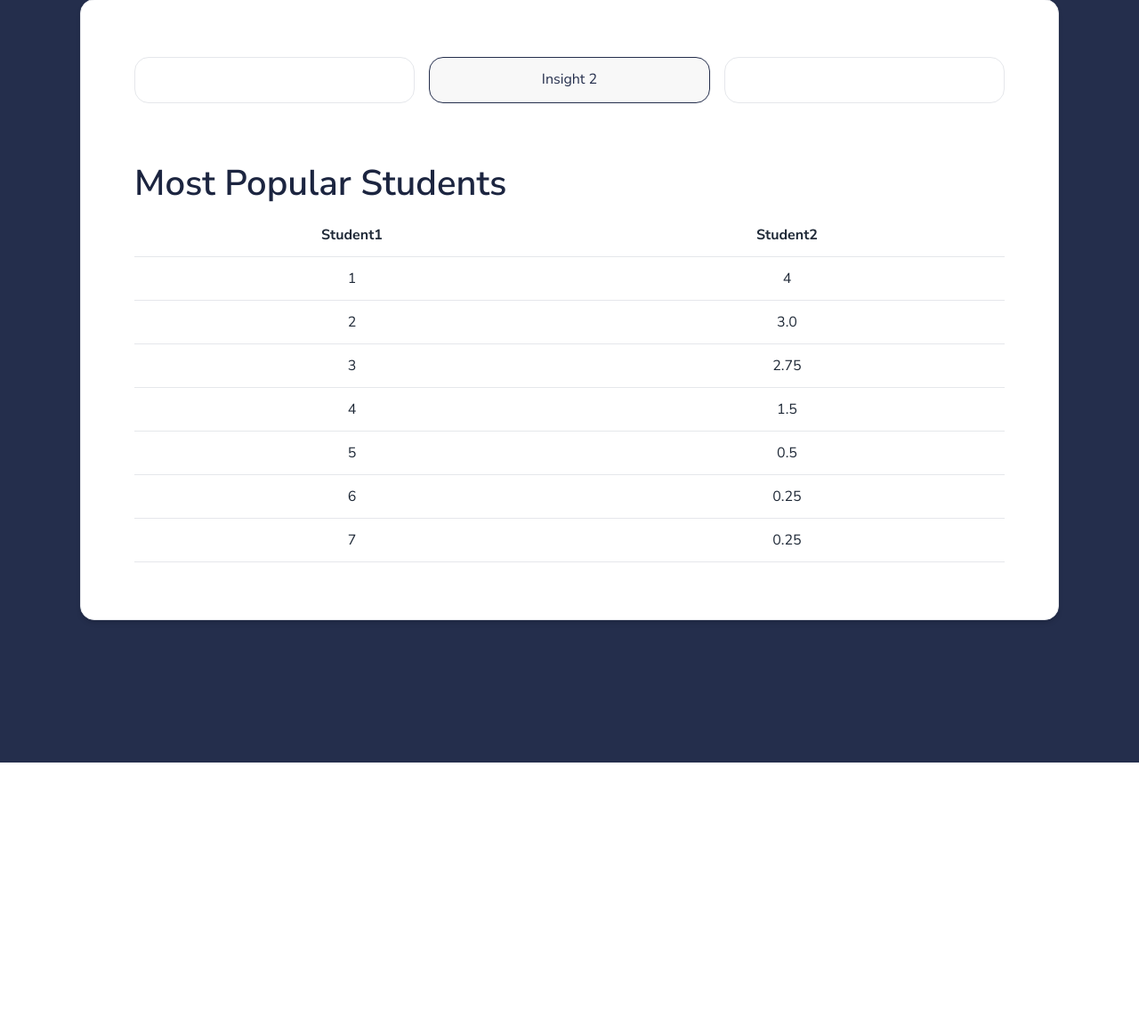
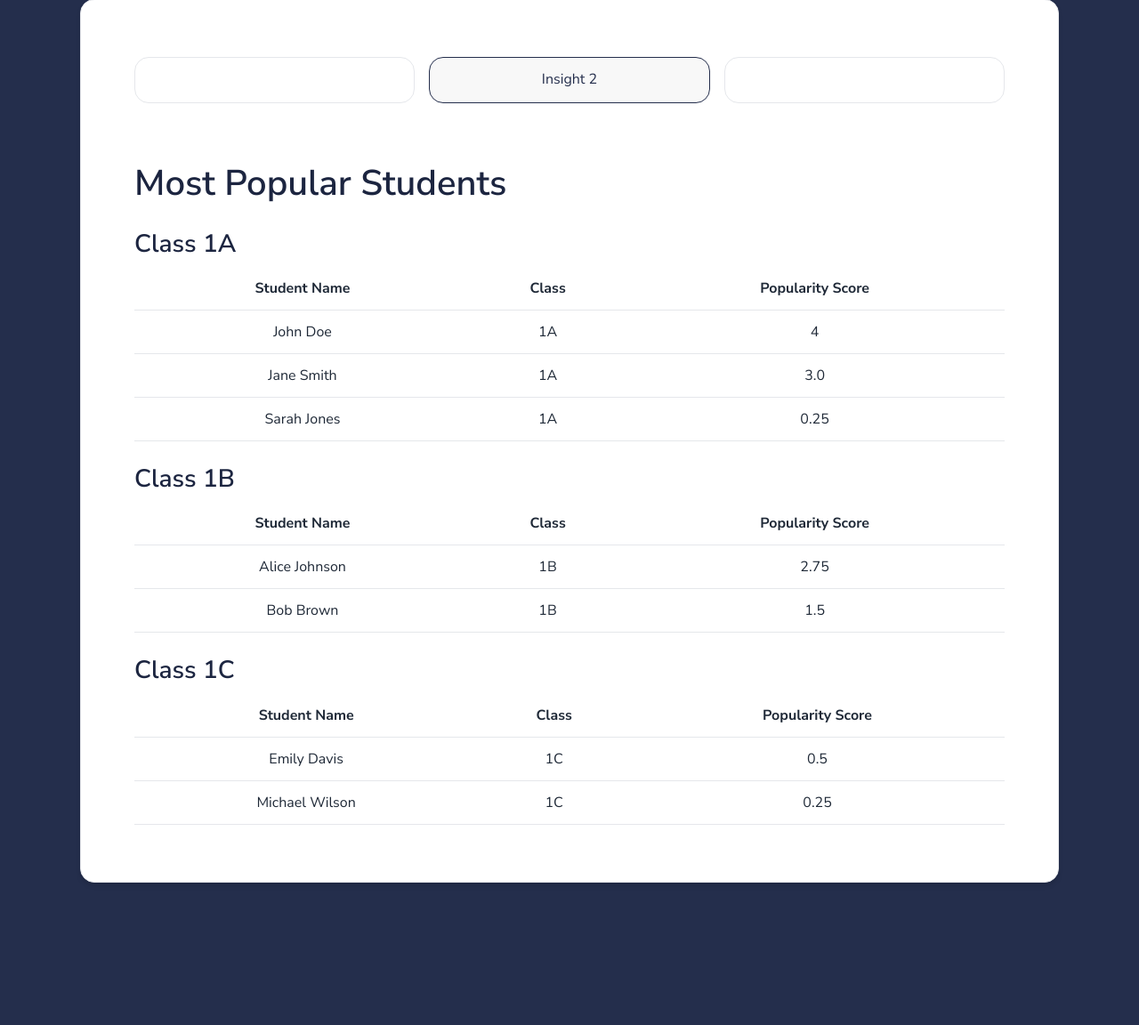
Before and after one commit to Adeel-Abdullah/Flask-student-preference-app, a Flask app: page /summary in a window 1280 px wide, after a click on "Insight 2". Shown: the part 161-1313 px from the top of the page at 89% size. Before the commit the page ends 1018 px from the top, so only its background shows below. Run offline with Flask 3, Linux system fonts and the light colour scheme; data comes from the database, SQL or seed files in the repository; both versions use the stored data as it was before the commit; some libraries are stand-ins or nearby versions.

Commit message:
final adjustments for project requirements

```diff
--- a/insight2.sql
+++ b/insight2.sql
@@ -1,10 +1,14 @@
-select id, sum(score) as score
-from
-(
-select partner_1_id as id, 1 as score from student
-union all
-select partner_2_id as id, 0.5 as score from student
-union all
-select partner_3_id as id, 0.25 as score from student
-)
-group by id;
+SELECT student.name, class.name, score
+FROM (
+    SELECT id AS pk, SUM(score) AS score
+    FROM (
+        SELECT partner_1_id AS id, 1 AS score FROM student
+        UNION ALL
+        SELECT partner_2_id AS id, 0.5 AS score FROM student
+        UNION ALL
+        SELECT partner_3_id AS id, 0.25 AS score FROM student
+    ) AS sub
+    GROUP BY pk
+) AS subquery
+JOIN student ON subquery.pk = student.id
+JOIN class ON class.id = student.class_id;
--- a/templates/home.html
+++ b/templates/home.html
@@ -6,7 +6,7 @@
 <h1 class="text-dark">Welcome to the First Grade Preference Analyzer</h1>
 <section class="text-dark">
     <h2>About the Project</h2>
-    <p>At [School Name], we believe in understanding and nurturing the unique preferences and dynamics of our first-grade students. Our web application, the First Grade Preference Analyzer, is designed to provide valuable insights into the social interactions and academic preferences of our young learners.</p>
+    <p>At Nova Horizons Academy, we believe in understanding and nurturing the unique preferences and dynamics of our first-grade students. Our web application, the First Grade Preference Analyzer, is designed to provide valuable insights into the social interactions and academic preferences of our young learners.</p>
 </section>
 <section class="text-dark">
     <h2>Features</h2>
--- a/templates/insight2.html
+++ b/templates/insight2.html
@@ -1,12 +1,52 @@
 <div>
 <h1 class="mt-4 text-dark">Most Popular Students</h1>
+<h3 class="mt-4 text-dark">Class 1A</h1>
     <table class="table">
         <tbody>
             <tr>
-                <th>Student1</th>
-                <th>Student2</th>
+                <th>Student Name</th>
+                <th>Class</th>
+                <th>Popularity Score</th>
             </tr>
-            {% for column in columns2 %}
+            {% for column in resultA %}
+            <tr>
+                {% for c in column %}
+                <td>
+                    {{ c }}
+                </td>
+                {% endfor %}
+            </tr>
+            {% endfor %}
+        </tbody>
+    </table>
+<h3 class="mt-4 text-dark">Class 1B</h1>
+    <table class="table">
+        <tbody>
+            <tr>
+                <th>Student Name</th>
+                <th>Class</th>
+                <th>Popularity Score</th>
+            </tr>
+            {% for column in resultB %}
+            <tr>
+                {% for c in column %}
+                <td>
+                    {{ c }}
+                </td>
+                {% endfor %}
+            </tr>
+            {% endfor %}
+        </tbody>
+    </table>
+<h3 class="mt-4 text-dark">Class 1C</h1>
+    <table class="table">
+        <tbody>
+            <tr>
+                <th>Student Name</th>
+                <th>Class</th>
+                <th>Popularity Score</th>
+            </tr>
+            {% for column in resultC %}
             <tr>
                 {% for c in column %}
                 <td>
--- a/views.py
+++ b/views.py
@@ -49,8 +49,12 @@ def summary():
     results1 = execute_sql('insight.sql')
     results2 = execute_sql('insight2.sql')
     results3 = execute_sql('insight3.sql')
+    print(results2)
+    A = [x for x in results2 if x[1]=='1A' ]
+    B = [x for x in results2 if x[1]=='1B' ]
+    C = [x for x in results2 if x[1]=='1C' ]
 
-    return render_template("summary.html", columns=results1, columns2=results2, columns3=results3)
+    return render_template("summary.html", columns=results1, resultA=A, resultB=B, resultC=C, columns3=results3)
 
 
 def execute_sql(sql_filename):
```
Also changed, not shown: dataDML.sql (+7 -7 lines), db.sqlite3, 1 other file.
